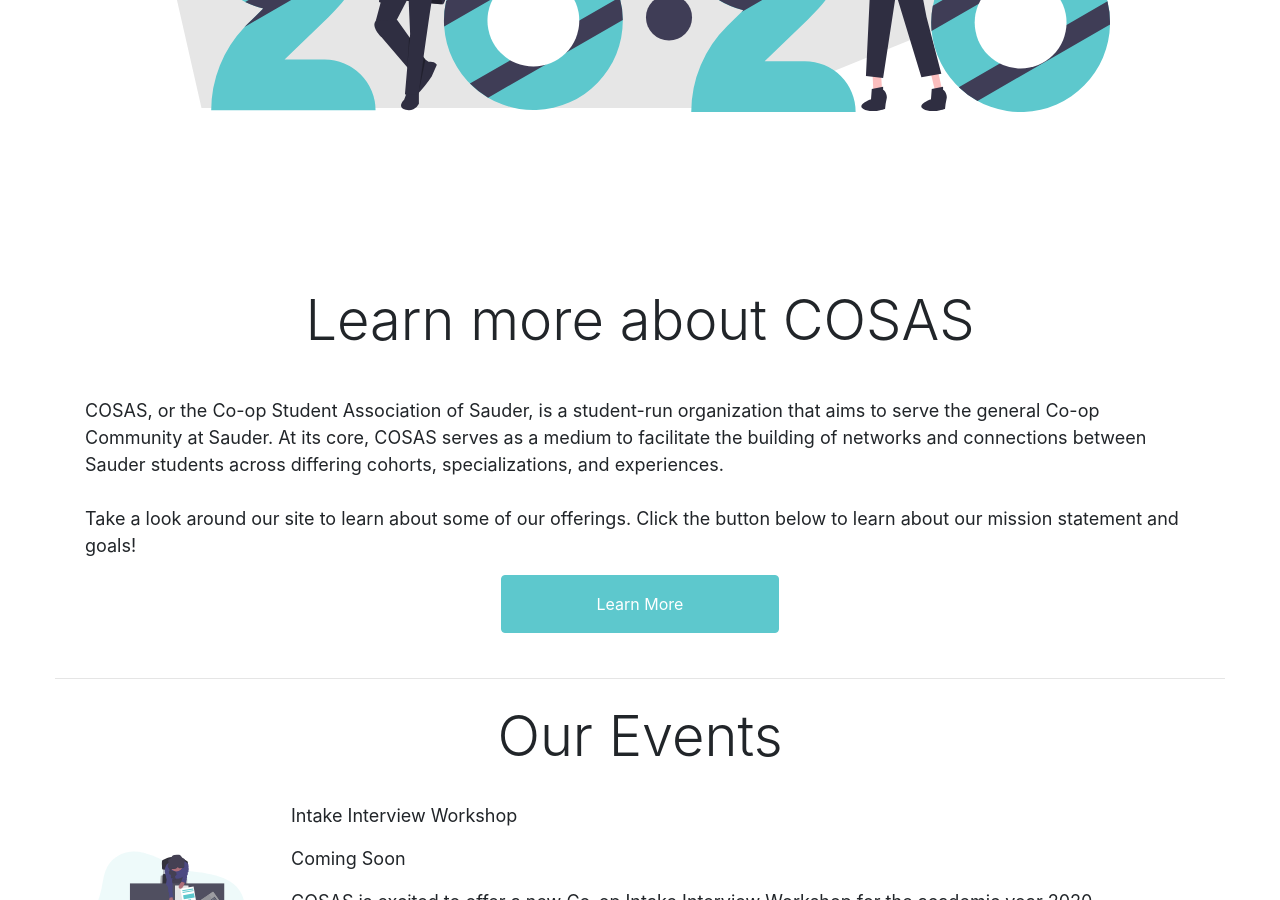
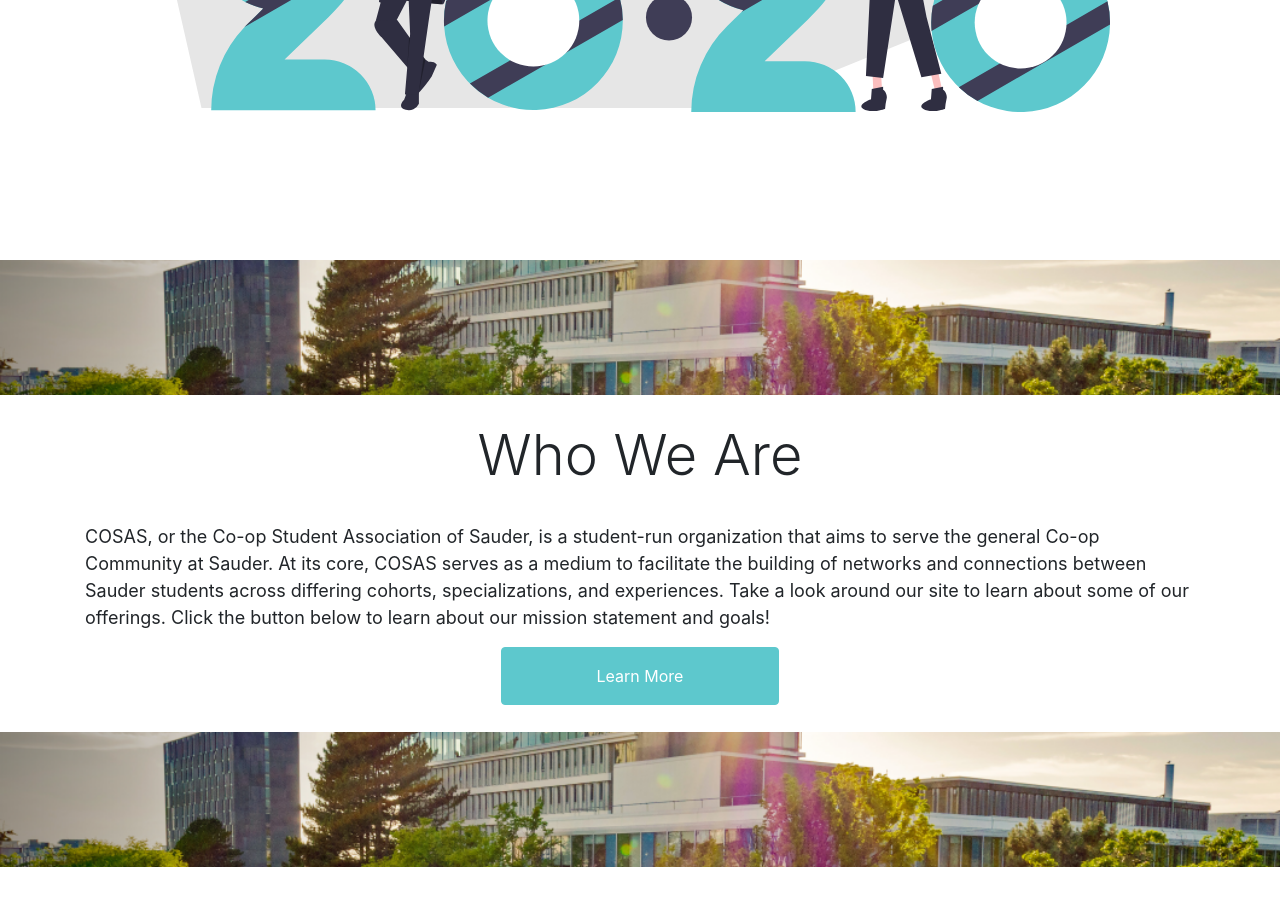
Before and after one commit to coopsauder/COSAS, a Jekyll site: the page built from index.html, in a window 1280 px wide and 900 px high, scrolled down 640 px. Built offline with Jekyll 4.4.1, drawn with Linux system fonts in a browser that asks for light colours.

Commit message:
made more aesthetic changes

```diff
--- a/_includes/about.html
+++ b/_includes/about.html
@@ -1,19 +1,21 @@
-<div id="about" class="container justify-content-center section">
-    <p class="display-4 text-center section-header">Learn more about COSAS</p>
-    <div class="card bg-transparent mx-auto border-0 text-left justify-content-center">
+<div id="about">
+    <div class="about-divider"></div>
+    <div class="container-fluid justify-content-center section">
+        <p class="display-4 text-center section-header">Who We Are</p>
+        <div class="container card bg-transparent border-0 text-left justify-content-center">
             {% for content_hash in site.data.about.cosas %}
-        <p>{{ content_hash.content }}</p>
+            <p class="">{{ content_hash.content }}</p>
             <button class="btn col-md-3 mx-auto py-3 btn-primary" type="button" data-toggle="collapse"
                 data-target="#collapseExample" aria-expanded="false" aria-controls="collapseExample">Learn
                 More
             </button>
             {% endfor %}
         </div>
-    <div class="collapse" id="collapseExample">
-        <div class="row justify-content-center text-left pt-3">
+        <div class="collapse container" id="collapseExample">
+            <div class="row justify-content-center text-left pt-4">
                 {% for content in site.data.about.about %}
-            <div class="card card-body col-md-6 pb-2">
-                <img class="img-card-top col-md-6 mx-auto mb-3" src='{{ content.img }}'>
+                <div class="card card-body col-md-5 m-2">
+                    <img class="img-card-top col-md-7 mx-auto" src='{{ content.img }}'>
                     <h4>{{ content.header }}</h4>
                     <p>{{ content.content }}</p>
                 </div>
@@ -21,4 +23,5 @@
             </div>
         </div>
     </div>
-<hr class="container pb-2">
+    <div class="about-divider"></div>
+</div>
--- a/_includes/contact.html
+++ b/_includes/contact.html
@@ -20,10 +20,34 @@
                 <textarea class="form-control" type="text" placeholder="Questions, comments, concerns"
                     name="entry.1648820328"></textarea>
             </div>
-            <button id="submit-form" onclick="window.location.replace('pages/thankyou.html')"
-                class="btn col-md-3 mx-auto py-3 btn-primary" type="submit">Submit</button>
-        </form>
+            <button id="submit-form" type="button" class="btn btn-primary col-md-3 mx-auto py-3" data-toggle="modal" data-target="#exampleModal">
+                    Submit
+                  </button>
+
+            </form>
 
         <iframe name="hidden_iframe" id="hidden_iframe" style="display:none;"></iframe>
     </div>
 </div>
+
+<!-- Button trigger modal -->
+
+
+  <!-- Modal -->
+  <div class="modal fade" id="exampleModal" tabindex="-1" role="dialog" aria-labelledby="exampleModalLabel" aria-hidden="true">
+    <div class="modal-dialog modal-dialog-centered" role="document">
+      <div class="modal-content">
+        <div class="modal-header">
+          <h5 class="modal-title" id="exampleModalLabel">COSAS Alert</h5>
+          <button type="button" class="close" data-dismiss="modal" aria-label="Close">
+            <span aria-hidden="true">&times;</span>
+          </button>
+        </div>
+        <div class="modal-body">
+          Thank you for reaching out to us, have a great day!
+        </div>
+        <div class="modal-footer">
+        </div>
+      </div>
+    </div>
+  </div>
--- a/_includes/events.html
+++ b/_includes/events.html
@@ -1,18 +1,16 @@
 <div id="events" class="container section">
-    <p class="display-4 text-center">Our Events</p>
-    <ul class="list-unstyled">
+    <p class="display-4 text-center section-header">Our Events</p>
+    <ul class="list-unstyled card card-body">
         <li class="media">
             <div class="row media-body">
             {% for post in site.posts %}
-            <img src='{{ site.baseurl }}/static_files/assets/svg/{{ post.image }}' class="mr-3 col-sm-6 col-md-2 img-thumbnail border-0" alt="...">
+            <img src='{{ site.baseurl }}/static_files/assets/svg/{{ post.image }}' class="col-sm-6 col-md-2 img-thumbnail border-0" alt="...">
             <div class="col-9 py-3">
-                <p>{{ post.title }}</p>
-                <p>{{ post.event }}</p>
+                <h2>{{ post.title }}</h2>
+                <h4>{{ post.event }}</h4>
                 <p>{{ post.excerpt }}</p>
-                <hr>
                 <a a href="{{ post.url }}" class="mx-auto btn btn-primary">Learn More</a>
             </div>
-
             {% endfor %}
             </div>
         </li>
--- a/css/styles.css
+++ b/css/styles.css
@@ -23,11 +23,11 @@
 /*_________________________Global____________________________*/
 
 .section {
-    margin: auto auto 5vh auto
+    padding-bottom: 3vh;
 }
 
 .section-header {
-    padding: 3vh 0 3vh 0
+    padding: 3vh 0 2vh 0
 }
 
 p {
@@ -87,6 +87,18 @@
     overflow: hidden !important;
 }
 
+/*_______________________About__________________________*/
+
+.about-divider {
+    height: 15vh;
+    background-image: url(../static_files/assets/images/sauder.png);
+    background-repeat: no-repeat;
+    background-attachment: fixed;
+    background-position: center;
+    background-size: cover;
+}
+
+
 /*_________________________Section for contact________________*/
 #contact {
     background-color: var(--cosas-sapphires);
```
Also changed, not shown: _data/about.yaml (+6 -7 lines), static_files/assets/images/sauder.png (added), static_files/assets/svg/about_collaborate.svg, static_files/assets/svg/about_networking.svg, static_files/assets/svg/about_students.svg, static_files/assets/svg/about_support.svg, static_files/assets/svg/interview.svg, 1 other file. Lines whose indentation alone changed are shown as unchanged.
